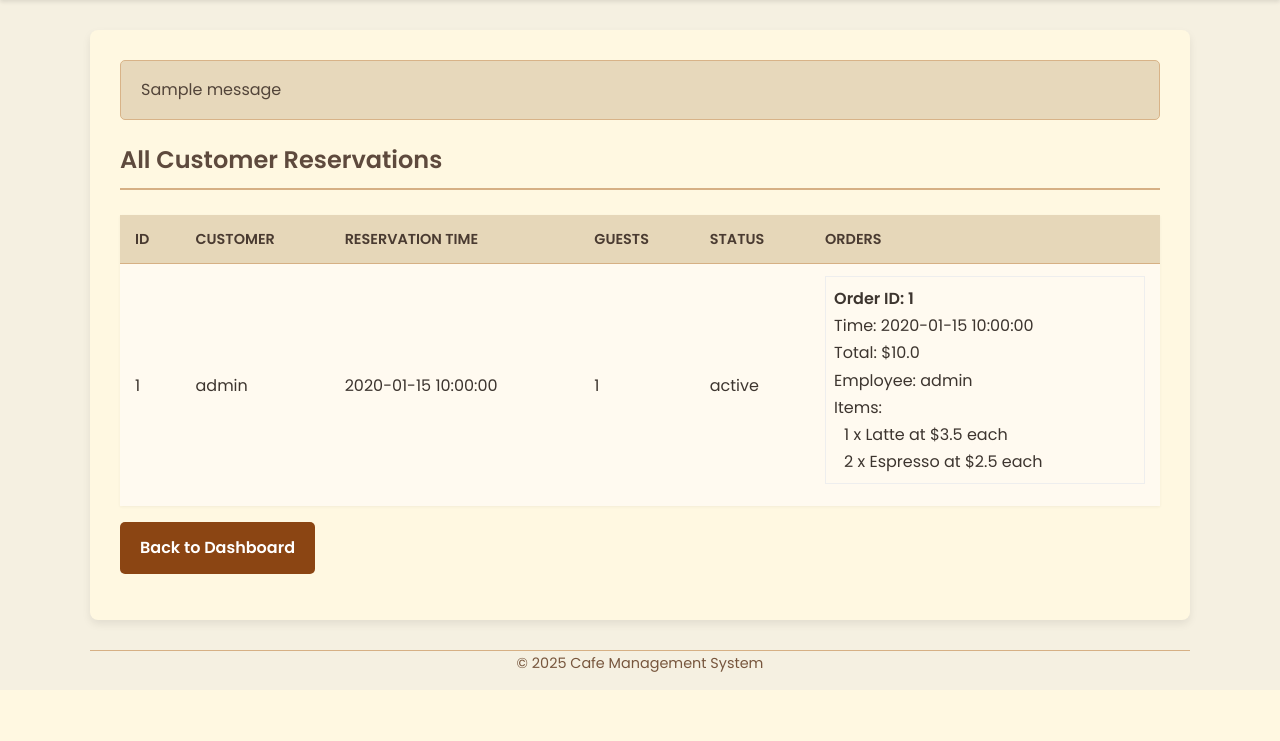
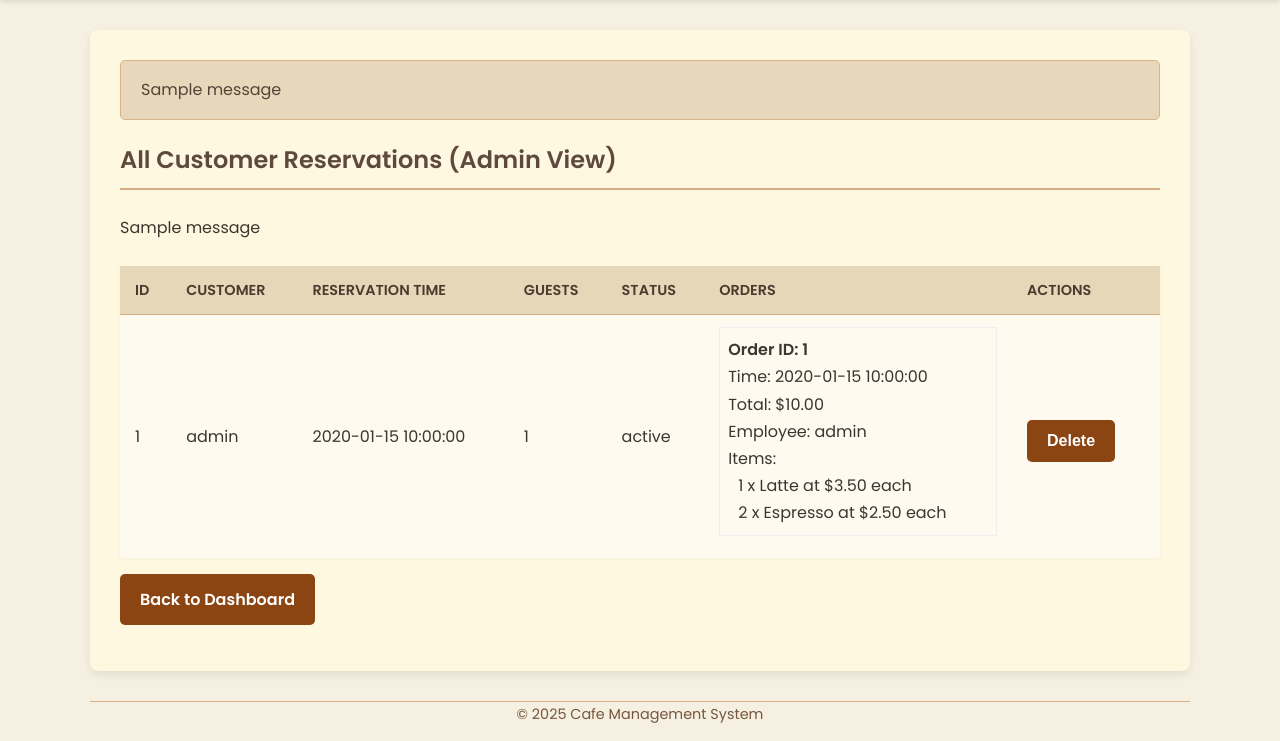
Before and after one commit to AyushZero/cafe_management_system, a Flask app: page /admin/reservations in a window 1280 px wide. Shown: the part 110-851 px from the top of the page. Before the commit the page ends 782 px from the top, so only its background shows below. Run offline with Flask 3, Linux system fonts and the light colour scheme; a user stored in the database is signed in; data comes from the database, SQL or seed files in the repository; both versions use the stored data as it was after the commit; tables that the repository leaves empty hold one stand-in row (values such as "Sample post"); one stand-in notice (Sample message) is shown.

Commit message:
Fixed Add order mechanism.

```diff
--- a/app.py
+++ b/app.py
@@ -15,13 +15,36 @@
 DATABASE = os.path.join(BASE_DIR, 'cafe.db')
 
 SAMPLE_ITEMS = [
-    {'id': 1, 'name': 'Espresso', 'price': 2.50},
-    {'id': 2, 'name': 'Latte', 'price': 3.50},
-    {'id': 3, 'name': 'Cappuccino', 'price': 3.25},
-    {'id': 4, 'name': 'Filter Coffee', 'price': 2.75},
-    {'id': 5, 'name': 'Croissant', 'price': 2.00},
-    {'id': 6, 'name': 'Muffin', 'price': 2.25},
-    {'id': 7, 'name': 'Sandwich', 'price': 5.50},
+    {'id': 1, 'name': 'Espresso', 'price': 150.00},
+    {'id': 2, 'name': 'Latte', 'price': 220.00},
+    {'id': 3, 'name': 'Cappuccino', 'price': 200.00},
+    # Filter Coffee is excluded as requested
+    {'id': 5, 'name': 'Croissant', 'price': 180.00},
+    {'id': 6, 'name': 'Muffin', 'price': 120.00},
+    {'id': 7, 'name': 'Sandwich', 'price': 300.00},
+    {'id': 8, 'name': 'Americano', 'price': 180.00},
+    {'id': 9, 'name': 'Mocha', 'price': 250.00},
+    {'id': 10, 'name': 'Hot Chocolate', 'price': 230.00},
+    {'id': 11, 'name': 'Masala Chai', 'price': 100.00},
+    {'id': 12, 'name': 'Iced Latte', 'price': 250.00},
+    {'id': 13, 'name': 'Cold Coffee', 'price': 200.00},
+    {'id': 14, 'name': 'Iced Tea', 'price': 180.00},
+    {'id': 15, 'name': 'Lemonade', 'price': 150.00},
+    {'id': 16, 'name': 'Milkshake', 'price': 280.00},
+    {'id': 17, 'name': 'Smoothie', 'price': 350.00},
+    {'id': 18, 'name': 'Panini', 'price': 350.00},
+    {'id': 19, 'name': 'Burger', 'price': 400.00},
+    {'id': 20, 'name': 'Pasta', 'price': 450.00},
+    {'id': 21, 'name': 'Pizza Slice', 'price': 250.00},
+    {'id': 22, 'name': 'Garlic Bread', 'price': 200.00},
+    {'id': 23, 'name': 'French Fries', 'price': 150.00},
+    {'id': 24, 'name': 'Nachos', 'price': 280.00},
+    {'id': 25, 'name': 'Pastry', 'price': 200.00},
+    {'id': 26, 'name': 'Cake Slice', 'price': 250.00},
+    {'id': 27, 'name': 'Brownie', 'price': 220.00},
+    {'id': 28, 'name': 'Cookie', 'price': 100.00},
+    {'id': 29, 'name': 'Ginger Tea', 'price': 90.00},
+    {'id': 30, 'name': 'Green Tea', 'price': 120.00}
 ]
 
 def get_db():
@@ -723,12 +746,11 @@
         order_id=order_details['id'] if order_details else None
     )
 
-
 @app.route('/employee/order/add_item/<int:reservation_id>', methods=['POST'])
 @login_required
 @role_required('employee')
 def employee_add_item(reservation_id):
-    """Handles adding a selected item to the order."""
+    """Handles adding a selected item to the order and updates loyalty points."""
     db = get_db()
     employee_id = session['user_id']
     if not db:
@@ -736,7 +758,7 @@
         return redirect(url_for('employee_add_order', reservation_id=reservation_id))
 
     item_id_str = request.form.get('item_id')
-    quantity_str = request.form.get('quantity', '1') # Default quantity to 1 if not provided
+    quantity_str = request.form.get('quantity', '1') # Default quantity to 1
 
     if not item_id_str:
         flash("No item selected.", "warning")
@@ -749,7 +771,6 @@
             flash("Quantity must be positive.", "warning")
             return redirect(url_for('employee_add_order', reservation_id=reservation_id))
 
-        # Find the selected item in SAMPLE_ITEMS
         selected_item = next((item for item in SAMPLE_ITEMS if item['id'] == item_id), None)
 
         if not selected_item:
@@ -757,13 +778,25 @@
             return redirect(url_for('employee_add_order', reservation_id=reservation_id))
 
         item_name = selected_item['name']
-        price_per_item = decimal.Decimal(str(selected_item['price'])) # Use Decimal
+        # Use Decimal for accurate price calculations
+        price_per_item = decimal.Decimal(str(selected_item['price']))
+        item_subtotal = price_per_item * quantity
 
-        # --- Transaction: Find/Create Order and Add Item ---
+        # --- Transaction: Find/Create Order, Add Item, Update Total, Update Loyalty ---
         order_id = None
-        new_total = decimal.Decimal('0.00')
+        customer_id = None
 
         try:
+            # Get customer_id from reservation
+            cursor = db.execute("SELECT customer_id FROM reservations WHERE id = ?", (reservation_id,))
+            reservation_data = cursor.fetchone()
+            if not reservation_data:
+                 flash("Could not find reservation to link order.", "danger")
+                 # No rollback needed here as nothing is committed yet
+                 return redirect(url_for('employee_view_reservations'))
+            customer_id = reservation_data['customer_id']
+
+
             # Check if an order exists
             cursor = db.execute("SELECT id FROM orders WHERE reservation_id = ? LIMIT 1", (reservation_id,))
             existing_order = cursor.fetchone()
@@ -774,9 +807,9 @@
                 # Create a new order if none exists
                 cursor = db.execute(
                     "INSERT INTO orders (reservation_id, employee_id, total_amount) VALUES (?, ?, ?)",
-                    (reservation_id, employee_id, 0.0) # Initial total is 0
+                    (reservation_id, employee_id, '0.00') # Initial total is 0
                 )
-                order_id = cursor.lastrowid # Get the ID of the newly inserted order
+                order_id = cursor.lastrowid
                 print(f"Created new order ID {order_id} for reservation {reservation_id}")
 
             # Add the item to order_items
@@ -792,33 +825,46 @@
                  (order_id,)
             )
             result = cursor.fetchone()
+            # Ensure new_total is Decimal
             new_total = decimal.Decimal(str(result['total'])) if result and result['total'] is not None else decimal.Decimal('0.00')
 
             # Update the total_amount in the orders table
             db.execute("UPDATE orders SET total_amount = ? WHERE id = ?", (str(new_total), order_id))
+            print(f"Updated order {order_id} total to {new_total}")
 
-            db.commit() # Commit transaction
-            flash(f"{quantity} x {item_name} added to order.", "success")
+            # --- Loyalty Points Logic ---
+            if customer_id:
+                # Calculate points for the item(s) just added (e.g., 1 point per dollar, rounded down)
+                points_to_add = int(item_subtotal)
+                if points_to_add > 0:
+                    db.execute(
+                        "UPDATE users SET loyalty_points = loyalty_points + ? WHERE id = ?",
+                        (points_to_add, customer_id)
+                    )
+                    print(f"Awarded {points_to_add} loyalty points to customer {customer_id}")
+            # --- End Loyalty Points Logic ---
+
+            db.commit() # Commit all changes (item add, total update, loyalty update)
+            flash(f"{quantity} x {item_name} added. {points_to_add if customer_id and points_to_add > 0 else 0} loyalty points awarded.", "success")
 
         except sqlite3.Error as e:
-            db.rollback() # Rollback on error
-            print(f"DB Error adding item to order: {e}")
-            flash("Error adding item to order.", "danger")
+            db.rollback() # Rollback on any DB error during the transaction
+            print(f"DB Error adding item/updating points: {e}")
+            flash("Error adding item to order or updating points.", "danger")
         except Exception as e:
             db.rollback()
-            print(f"Generic Error adding item to order: {e}")
+            print(f"Generic Error adding item/updating points: {e}")
             flash("An unexpected error occurred.", "danger")
 
 
     except ValueError:
         flash("Invalid item ID or quantity.", "danger")
     except Exception as e:
+        # Catch potential errors before DB connection if needed
         print(f"Error processing add item form: {e}")
         flash("An error occurred processing the request.", "danger")
 
     return redirect(url_for('employee_add_order', reservation_id=reservation_id))
-
-
 
 # --- Admin Routes ---
 
--- a/templates/admin/view_reservations.html
+++ b/templates/admin/view_reservations.html
@@ -1,9 +1,17 @@
 {% extends 'base.html' %}
 
-{% block title %}View All Reservations{% endblock %}
+{% block title %}Admin - View All Reservations{% endblock %}
 
 {% block content %}
-  <h2>All Customer Reservations</h2>
+  <h2>All Customer Reservations (Admin View)</h2>
+  {% with messages = get_flashed_messages(with_categories=true) %}
+    {% if messages %}
+      {% for category, message in messages %}
+        <div class="alert alert-{{ category }}">{{ message }}</div>
+      {% endfor %}
+    {% endif %}
+  {% endwith %}
+
   {% if reservations %}
     <table>
       <thead>
@@ -14,6 +22,7 @@
           <th>Guests</th>
           <th>Status</th>
           <th>Orders</th>
+          <th>Actions</th> {# Added Actions column #}
         </tr>
       </thead>
       <tbody>
@@ -25,18 +34,19 @@
             <td>{{ reservation['num_guests'] }}</td>
             <td>{{ reservation['status'] }}</td>
             <td>
+              {# Existing Order Display Logic - Keep as is #}
               {% if reservation['orders'] %}
                 <div style="margin-bottom: 10px;">
                   {% for order in reservation['orders'] %}
                     <div style="border: 1px solid #eee; padding: 8px; margin-bottom: 5px;">
                       <strong>Order ID: {{ order['order_id'] }}</strong><br>
                       Time: {{ order['order_time'] }}<br>
-                      Total: ${{ order['total_amount'] }}<br>
+                      Total: ${{ "%.2f"|format(order['total_amount']) }}<br> {# Added currency formatting #}
                       Employee: {{ order['employee_username'] }}<br>
                       Items:
                       <ul style="list-style-type: none; padding-left: 10px;">
                         {% for item in order['items'] %}
-                          <li>{{ item['quantity'] }} x {{ item['item_name'] }} at ${{ item['price_per_item'] }} each</li>
+                          <li>{{ item['quantity'] }} x {{ item['item_name'] }} at ${{ "%.2f"|format(item['price_per_item']) }} each</li> {# Added currency formatting #}
                         {% endfor %}
                       </ul>
                     </div>
@@ -45,6 +55,14 @@
               {% else %}
                 No orders for this reservation.
               {% endif %}
+            </td>
+            <td>
+              {# Added Delete Button Form #}
+              <form action="{{ url_for('admin_delete_reservation', res_id=reservation['id']) }}" method="post" style="display: inline;">
+                  <button type="submit" class="button-link-danger button-link-small" onclick="return confirm('Are you sure you want to delete reservation #{{ reservation['id'] }} and all associated orders? This cannot be undone.');">
+                      Delete
+                  </button>
+              </form>
             </td>
           </tr>
         {% endfor %}
--- a/templates/customer/view_orders.html
+++ b/templates/customer/view_orders.html
@@ -10,12 +10,12 @@
         <div style="border: 1px solid #eee; padding: 8px; margin-bottom: 5px;">
           <strong>Order ID: {{ order['order_id'] }}</strong><br>
           Time: {{ order['order_time'] }}<br>
-          Total: ${{ "%.2f"|format(order['total_amount']) }}<br>
+          Total: ₹{{ "%.2f"|format(order['total_amount']) }}<br>
           Processed by: {{ order['employee_username'] }}<br>
           Items:
           <ul style="list-style-type: none; padding-left: 10px;">
             {% for item in order['items'] %}
-              <li>{{ item['quantity'] }} x {{ item['item_name'] }} at ${{ item['price_per_item'] }} each</li>
+              <li>{{ item['quantity'] }} x {{ item['item_name'] }} at ₹{{ item['price_per_item'] }} each</li>
             {% endfor %}
           </ul>
         </div>
```
Also changed, not shown: templates/employee/add_order.html (+4 -4 lines), cafe.db.
